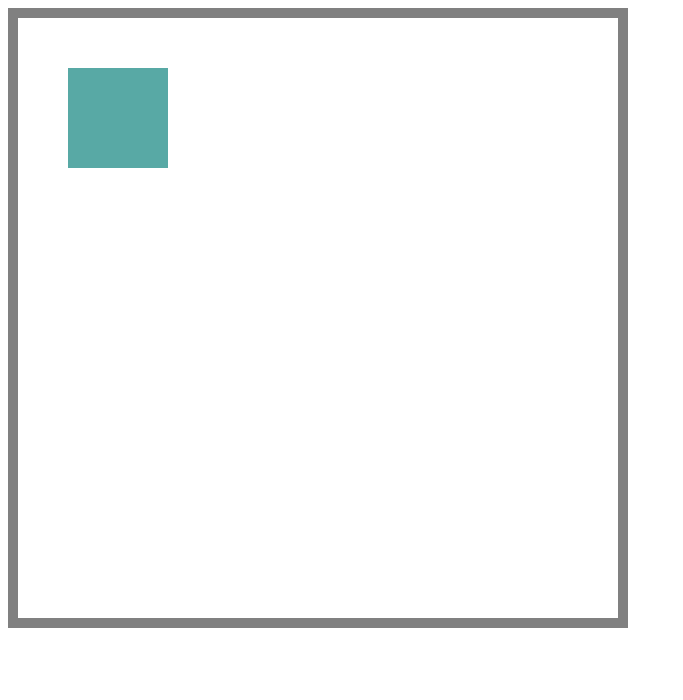
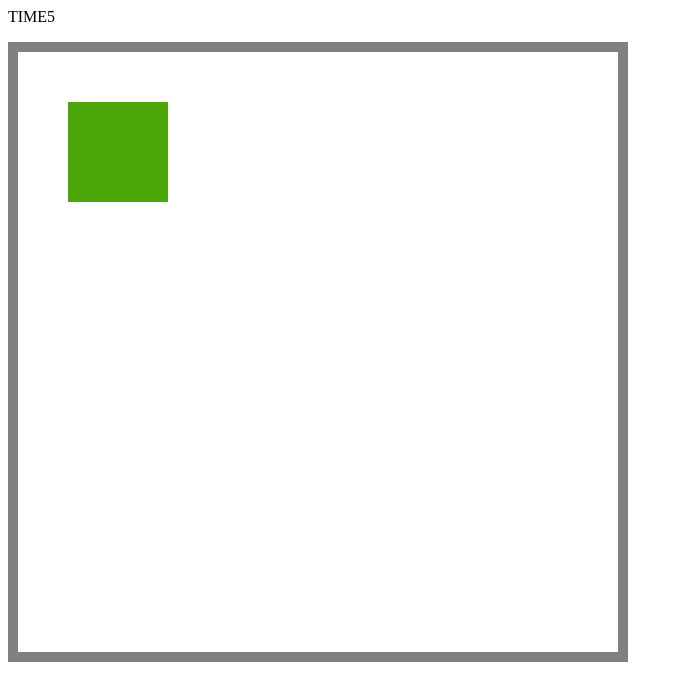
Before and after one commit to paxluporum/Seward_ColorMemory, a plain HTML site: page index.html in a window 1280 px wide. Shown: the whole page, without its empty margins (0-683 px from the left). Drawn offline with Linux system fonts and the light colour scheme.

Commit message:
class work

```diff
--- a/code.js
+++ b/code.js
@@ -3,6 +3,8 @@ import { Toolbox } from "./toolbox.js";
 let canvas = document.getElementById("myCanvas");
 let pencil = canvas.getContext("2d"); // This gives you the drawing context, like a pencil
 let toolbox = new Toolbox();
+
+function gameLoop() {
 
 // let myFavoriteLetters = ["a", "b", "c"];
 console.log(toolbox.getRandomColor());
@@ -10,14 +12,15 @@ console.log(toolbox.getRandomColor());
 pencil.fillStyle = toolbox.getRandomColor();
 pencil.fillRect(50, 50, 100, 100);
 
-// let counts = [0,0,0];
-// for(let i = 0; i < 100; i++) {
-// //     let randomIndex = getRandomIndex(myFavoriteLetters);
-// //     counts[randomIndex] += 1;
+}
+setInterval(gameLoop, 50);
+//HANDLES Timer
+let time = 0;
 
-//     console.log(toolbox.getRandomItem(myFavoriteLetters));
-// }
-
-
-// let shuffled = toolbox.shuffleArray(myFavoriteLetters);
-// console.log(shuffled);
+//score goes up every second
+function raiseTime() {
+    time += 1;
+    let timeElement = document.getElementById("timeDisplay");
+    timeElement.innerHTML = "TIME" + time;
+}
+setInterval(raiseTime, 1000);
--- a/index.html
+++ b/index.html
@@ -3,6 +3,7 @@
         <link rel="stylesheet" href="styles.css">
     </head>
     <body>
+        <p id="timeDisplay">Time</p>
         <canvas id="myCanvas" height="600" width = "600"></canvas>
         <script type="module" src="toolbox.js"></script>
          <script type="module" src="code.js"></script>
```
Also changed, not shown: card.js (added, +61 -0 lines).
